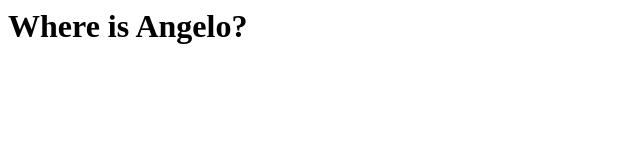
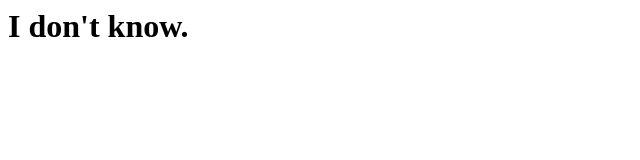
Before and after one commit to sharonchoi/angelo-tracker, a plain HTML site: page index.html in a window 1280 px wide. Shown: the whole page, without its empty margins (0-640 px from the left). Drawn offline with Linux system fonts and the light colour scheme.

Commit message:
Status update

```diff
--- a/index.html
+++ b/index.html
@@ -1 +1 @@
-<h1>Where is Angelo?</h1>
+<h1>I don't know.</h1>
```
